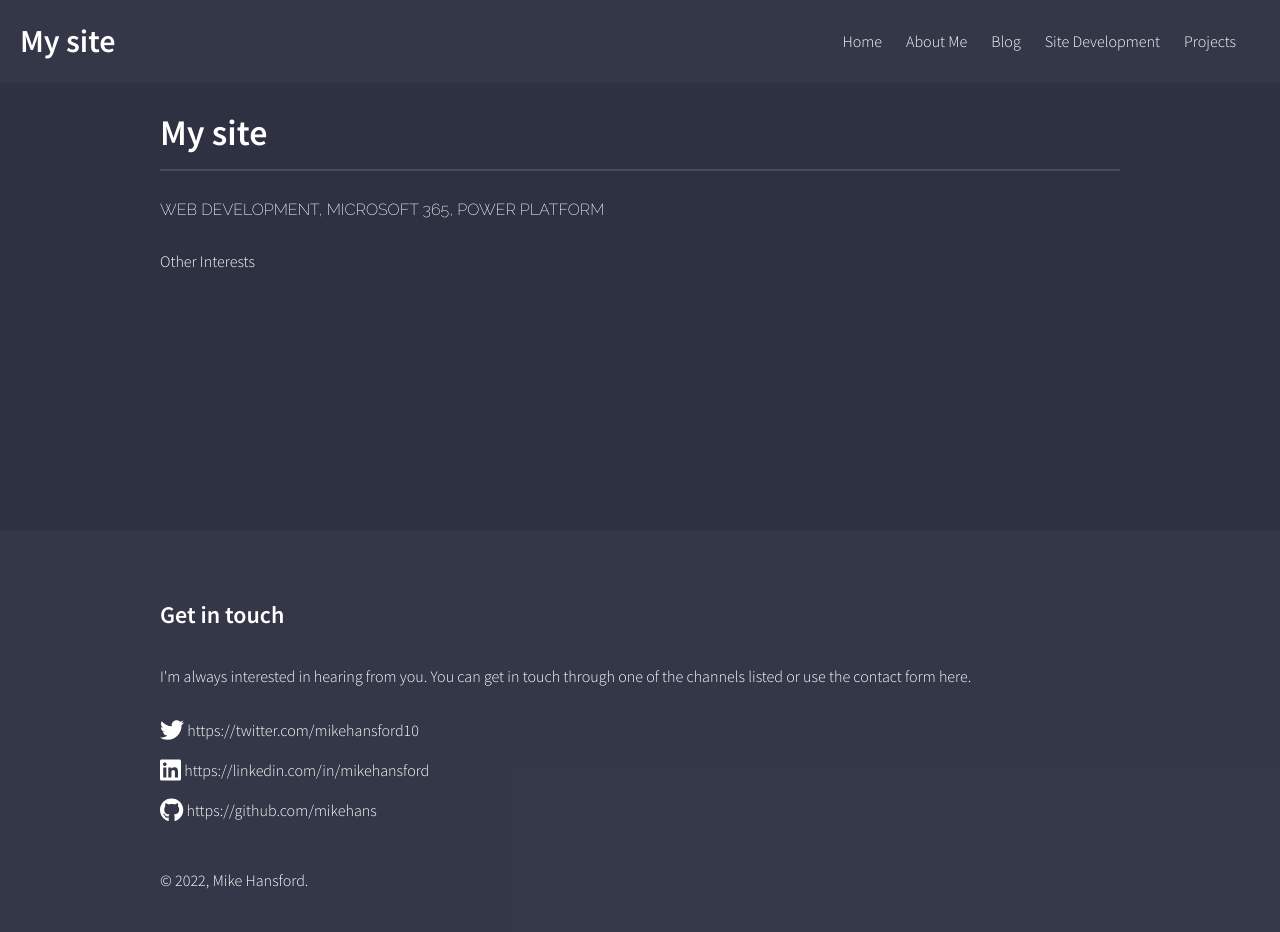
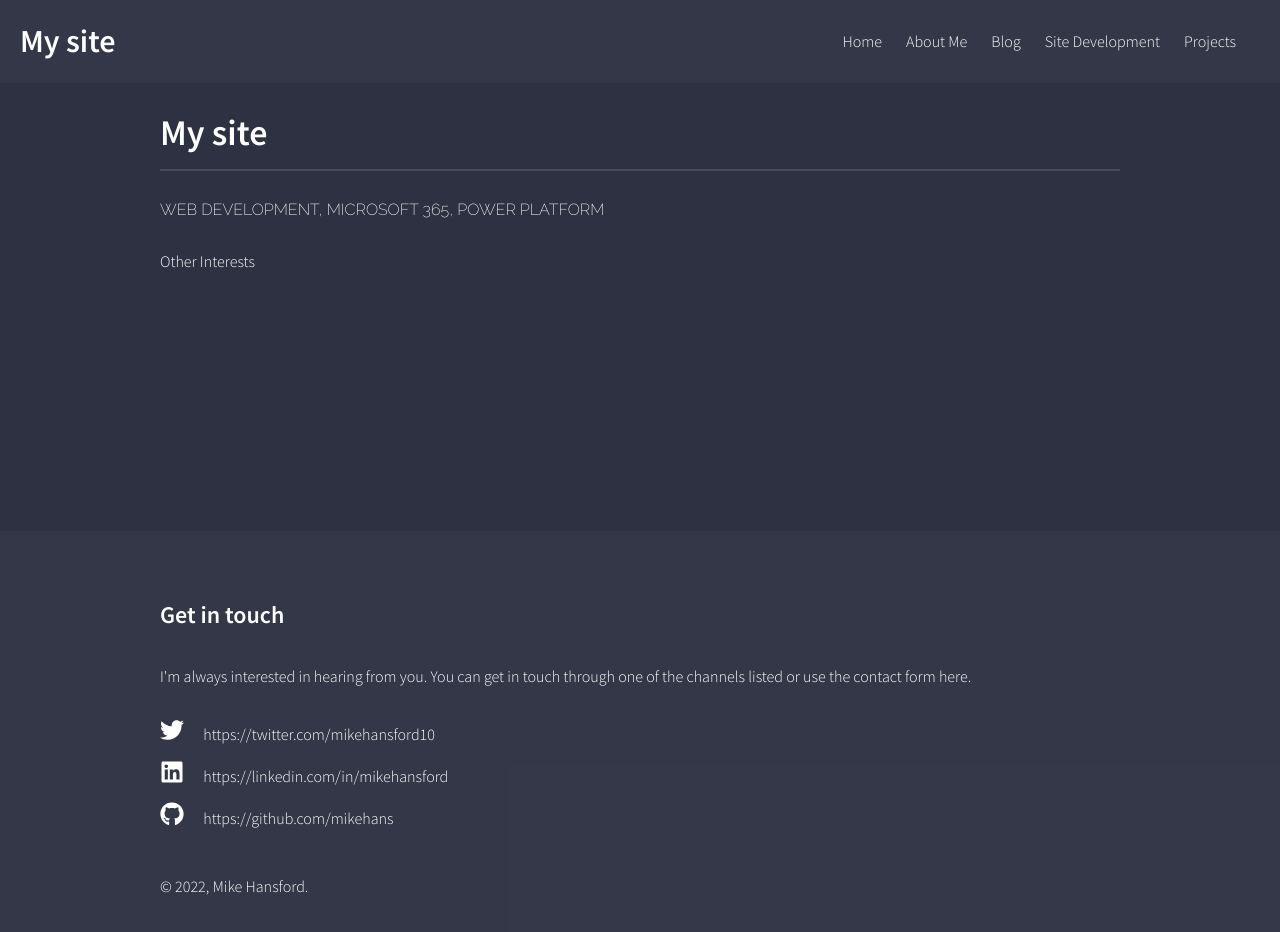
Before and after one commit to mikehans/mh-id-au-nextjs, a Next.js app: page /other-interests in a window 1280 px wide. Shown: the top 932 px of the page. Built offline with nearby package versions, Linux system fonts and the light colour scheme.

Commit message:
Footer Styling

```diff
--- a/components/Footer.module.css
+++ b/components/Footer.module.css
@@ -33,3 +33,9 @@
     text-decoration: underline;
     cursor: pointer;
 }
+
+.contactListIcon {
+    padding-right: 1rem;
+    height: 1.5rem;
+    width: 1.5rem;
+}
--- a/components/Footer.tsx
+++ b/components/Footer.tsx
@@ -41,13 +41,13 @@ export default function Footer() {
           </iframe> */}
           <ul className={styles.contactList}>
             <li className={styles.contactListTwitter}>
-              <FontAwesomeIcon icon={faTwitter} size="xl" /> <Link href={twitterUrl}>{twitterUrl}</Link>
+              <FontAwesomeIcon icon={faTwitter} className={styles.contactListIcon} /> <Link href={twitterUrl}>{twitterUrl}</Link>
             </li>
             <li className={styles.contactListLinkedIn}>
-            <FontAwesomeIcon icon={faLinkedin} size="xl" /> <Link href={linkedinUrl}>{linkedinUrl}</Link>
+            <FontAwesomeIcon icon={faLinkedin} className={styles.contactListIcon} /> <Link href={linkedinUrl}>{linkedinUrl}</Link>
             </li>
             <li className={styles.contactListGithub}>
-            <FontAwesomeIcon icon={faGithub} size="xl"  /> <Link href={githubUrl}>{githubUrl}</Link>
+            <FontAwesomeIcon icon={faGithub} className={styles.contactListIcon}  /> <Link href={githubUrl}>{githubUrl}</Link>
             </li>
           </ul>
           {/* <Contact {...props} /> */}© {new Date().getFullYear()}, Mike
```
